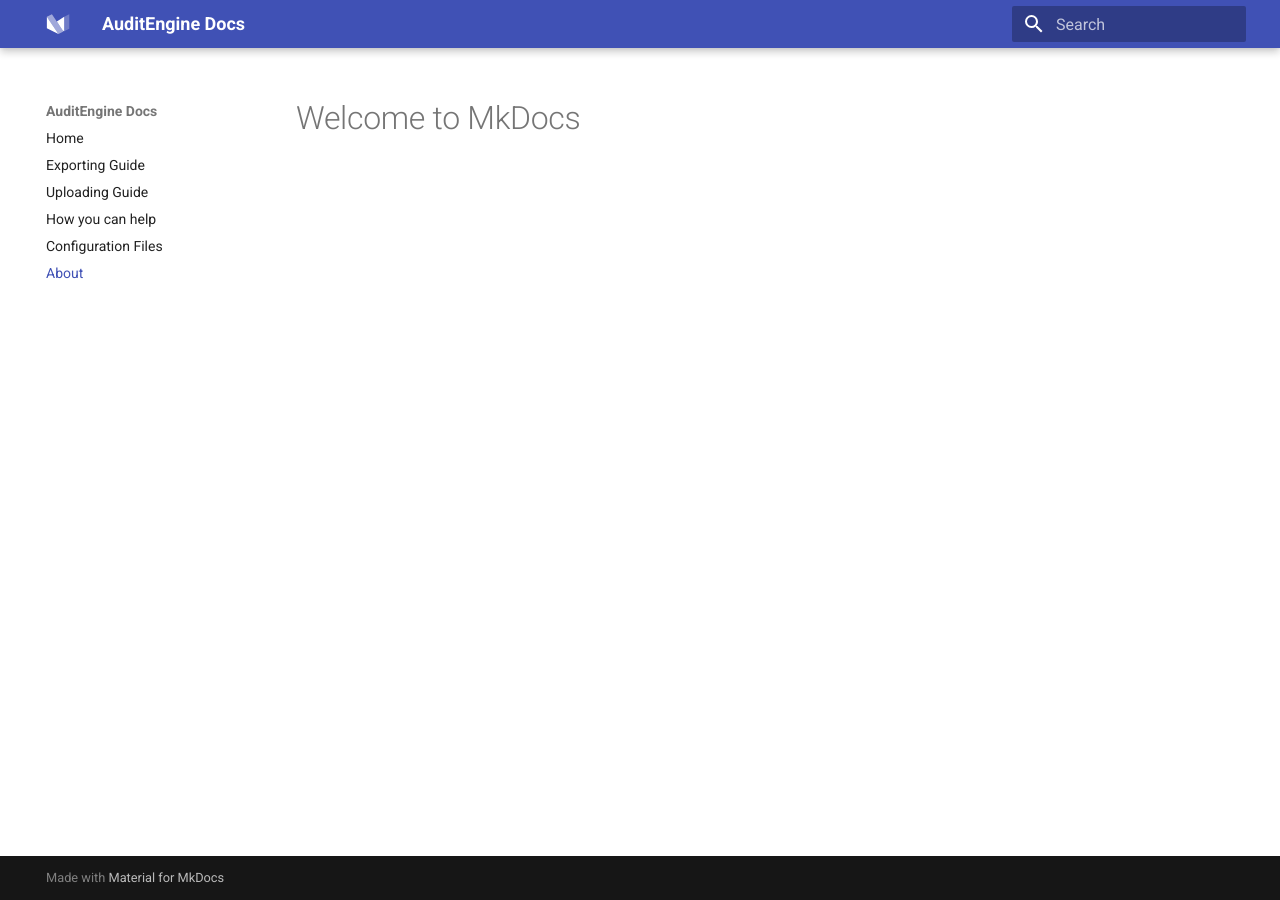
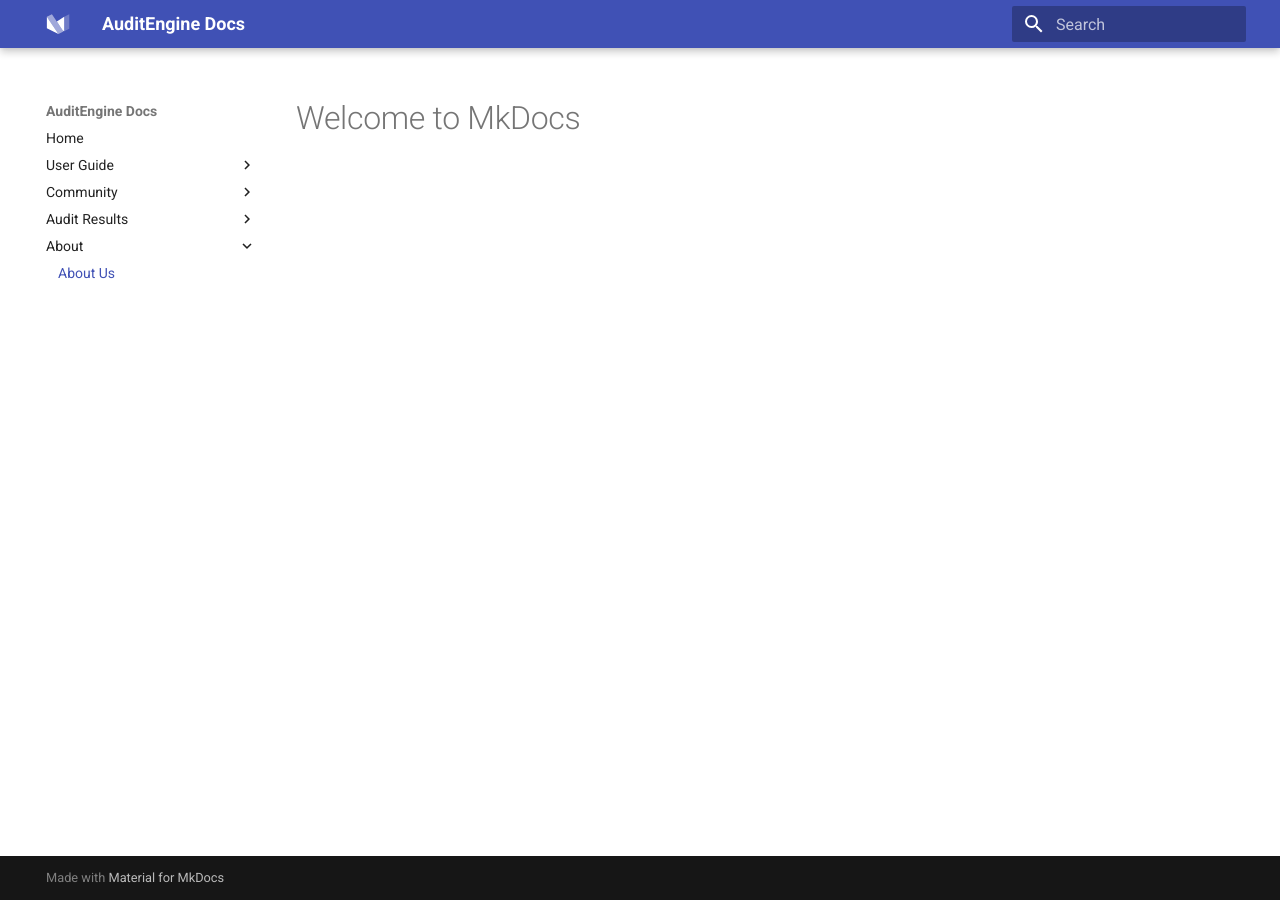
Before and after one commit to raylutz/audit-engine-docsite, an MkDocs documentation site: the page built from docs/about/about.md, in a window 1280 px wide. Built offline with MkDocs 1.6.1 and Material for MkDocs 9.7.7, drawn with Linux system fonts in a browser that asks for light colours.

Commit message:
reorganize to try to get it working

```diff
--- a/mkdocs.yml
+++ b/mkdocs.yml
@@ -2,11 +2,18 @@ site_name: AuditEngine Docs
 site_url: https://auditengine.org/
 nav:
     - Home: index.md
-    - Exporting Guide: exporting_guide.md
-    - Uploading Guide: uploading_guide.md
-    - How you can help: you_can_help.md
-    - Configuration Files: configuration_files.md
-    - About: about.md
+    - User Guide:
+        - Overview: user-guide/index.md
+        - Exporting Guide: user-guide/exporting_guide.md
+        - Uploading Guide: user-guide/uploading_guide.md
+        - Configuration Files: user-guide/configuration_files.md
+    - Community:
+        - How you can help: community/you_can_help.md
+        - Donate: community/donate.md
+    - Audit Results:
+        - Case study: audit-results/case_study.md
+    - About:
+        - About Us: about/about.md
 theme:
   name: material
   #custom_dir: mkdocs-material/material
```
Also changed, not shown: docs/about/about.md (renamed from docs/about.md), docs/community/you_can_help.md (renamed from docs/you_can_help.md), docs/user-guide/configuration_files.md (renamed from docs/configuration_files.md), docs/user-guide/exporting_guide.md (renamed from docs/exporting_guide.md), docs/user-guide/uploading_guide.md (renamed from docs/uploading_guide.md).
